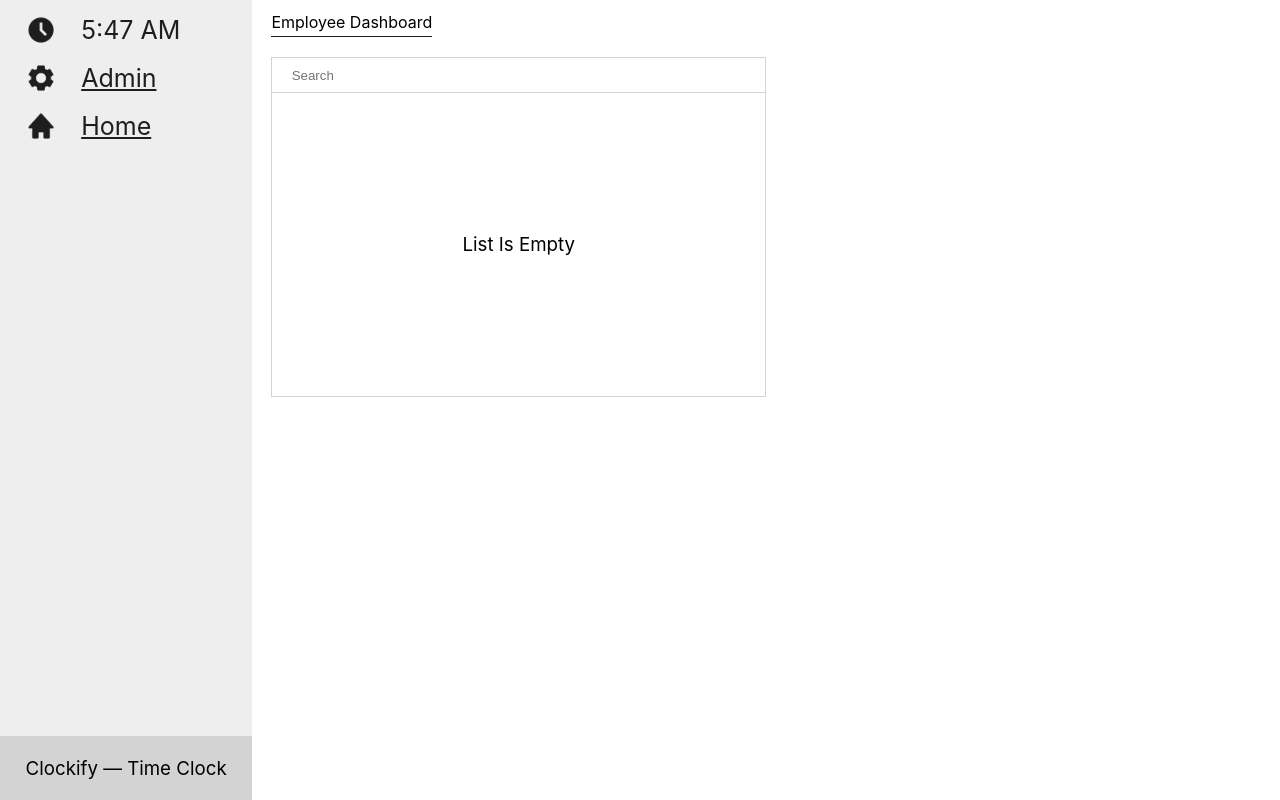
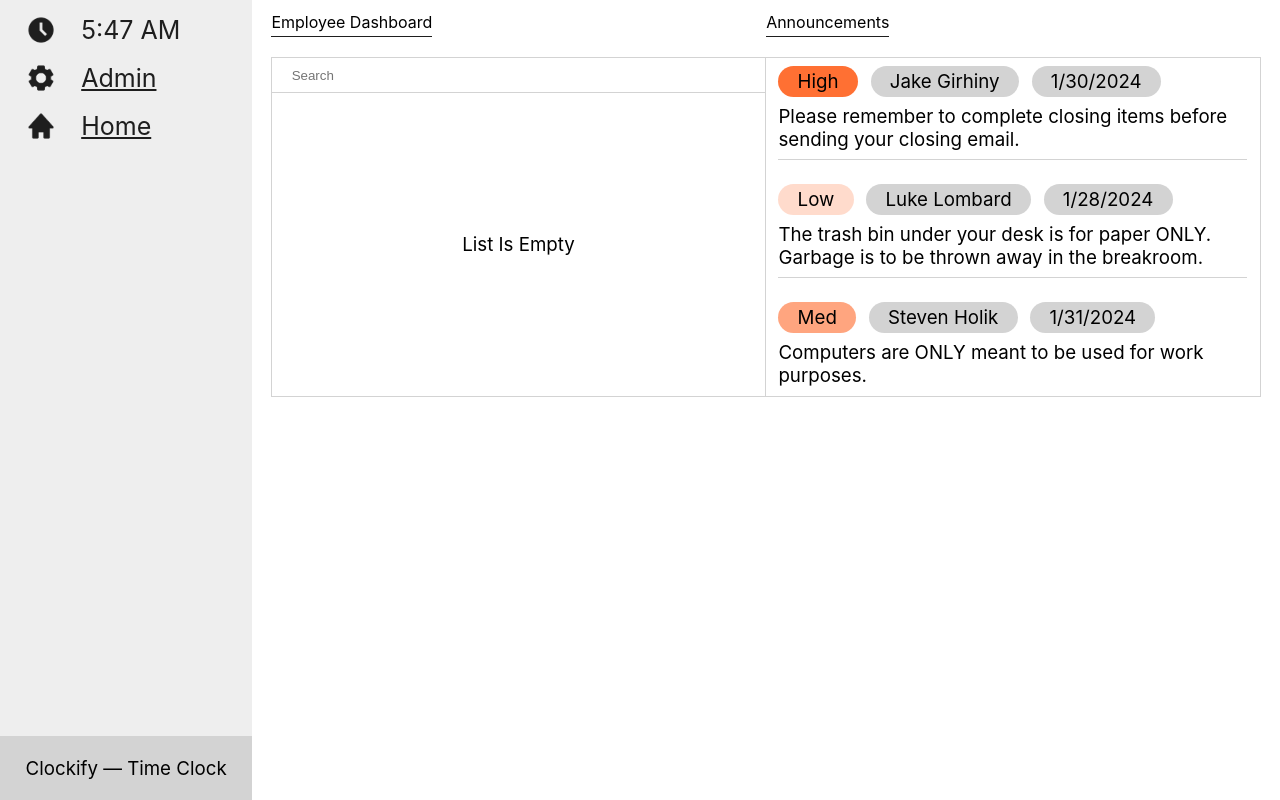
Before and after one commit to jegirhiny/time-clock, a React (Create React App) app: page / in a window 1280 px wide. Built offline with nearby package versions, Linux system fonts and the light colour scheme.

Commit message:
announcements component created, message component created (and added to home page)

```diff
--- /dev/null
+++ b/src/components/announcements/announcements.component.jsx
@@ -0,0 +1,16 @@
+import './announcements.styles.css';
+import Message from '../message/message.component';
+
+const Announcements = () => {
+    const messages = JSON.parse(localStorage.getItem('announcements')) || [];
+
+    return (
+        <div className='message-container'>
+            <Message author="Jake Girhiny" priority="High" text="Please remember to complete closing items before sending your closing email." date="1/30/2024"></Message>
+            <Message author="Luke Lombard" priority="Low" text="The trash bin under your desk is for paper ONLY. Garbage is to be thrown away in the breakroom." date="1/28/2024"></Message>
+            <Message author="Steven Holik" priority="Med" text="Computers are ONLY meant to be used for work purposes." date="1/31/2024"></Message>
+        </div>
+    )
+}
+
+export default Announcements;
--- /dev/null
+++ b/src/components/announcements/announcements.styles.css
@@ -0,0 +1,3 @@
+.message-container {
+    width: -webkit-fill-available;
+}
--- a/src/components/employee-dashboard/employee-dashboard.component.jsx
+++ b/src/components/employee-dashboard/employee-dashboard.component.jsx
@@ -1,9 +1,11 @@
 import './employee-dashboard.styles.css';
 import { useState } from 'react';
 import { getEmployeeById, getEmployees, sortEmployees } from '../../static/employee-utils.js';
+import Announcements from '../announcements/announcements.component.jsx';
 import EmployeeInfo from '../employee-info/employee-info.component.jsx';
 import EmployeeCard from '../employee-card/employee-card.component.jsx';
 import Search from '../search/search.component.jsx';
+
 
 const EmployeeDashboard = ({ isAdmin=false }) => {
     const [employees, setEmployees] = useState(sortEmployees(getEmployees()));
@@ -25,7 +27,7 @@ const EmployeeDashboard = ({ isAdmin=false }) => {
                     <label>Employee Dashboard</label>
                 </div>
                 <div>
-                    {isAdmin &&<label>Employee Info</label>}
+                    {isAdmin ? <label>Employee Info</label> : <label>Announcements</label>}
                 </div>
             </div>
             <div className='inner-board'>
@@ -40,12 +42,10 @@ const EmployeeDashboard = ({ isAdmin=false }) => {
                         </div>
                     </div>
                 </div>
-                {/* !! Employee Info Component */}
-                {isAdmin && (
+                {/* !! Announcement / Info Component */}
                 <div className='employee-info'>
-                    <EmployeeInfo employee={employee} />
+                    {isAdmin ? <EmployeeInfo employee={employee} /> : <Announcements />}
                 </div>
-                )}
             </div>
         </div>
     )
--- /dev/null
+++ b/src/components/message/message.component.jsx
@@ -0,0 +1,16 @@
+import './message.styles.css';
+
+const Message = ({ author, priority, text, date}) => {
+    return (
+        <div className='message'>
+            <div className='message-top'>
+                <h3 className={priority.toLowerCase()}>{priority}</h3>
+                <h3>{author}</h3>
+                <h3>{date}</h3>
+            </div>
+            <h3 className='message-bot'>{text}</h3>
+        </div>
+    )
+}
+
+export default Message;
--- /dev/null
+++ b/src/components/message/message.styles.css
@@ -0,0 +1,42 @@
+.message {
+    width: inherit;
+    display: flex;
+    flex-direction: column;
+    margin: 1vh 1vw 3vh 1vw;
+    padding-bottom: 1vh;
+    border-bottom: 1px solid lightgray;
+}
+
+.message:last-child {
+    border: none;
+}
+
+.message-top {
+    display: flex;
+}
+
+.message-top > h3:not(:first-child) {
+    margin-left: 1vw;
+}
+
+.message-top > * {
+    padding: 0.5vh 1.5vw;
+    background-color: #d3d3d3;
+    border-radius: 25px;
+}
+
+.message-bot {
+    margin-top: 1vh;
+}
+
+.high {
+    background-color: rgb(255, 77, 0, 0.8);
+}
+
+.med {
+    background-color: rgba(255, 77, 0, 0.5);
+}
+
+.low {
+    background-color: rgb(255, 77, 0, 0.2);
+}
```
Also changed, not shown: src/images/notification.png (added).
